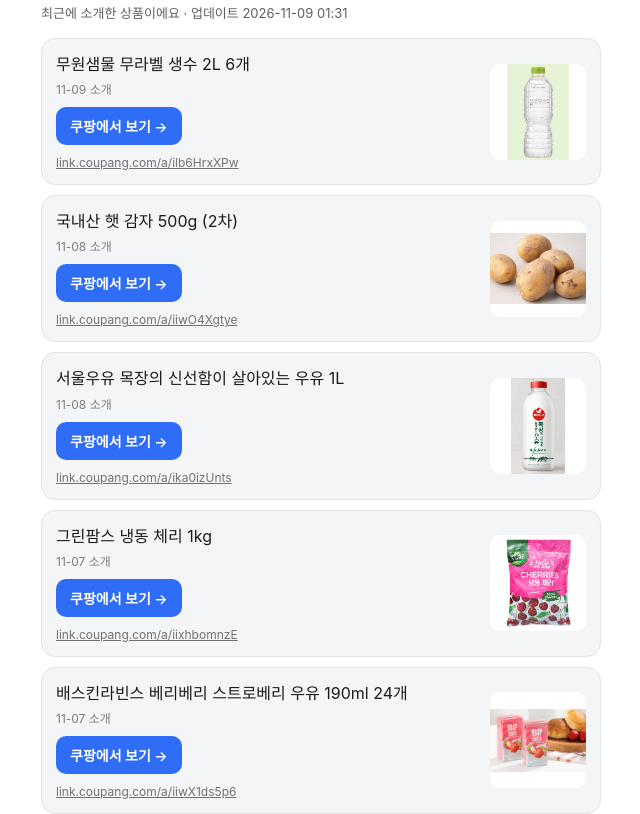
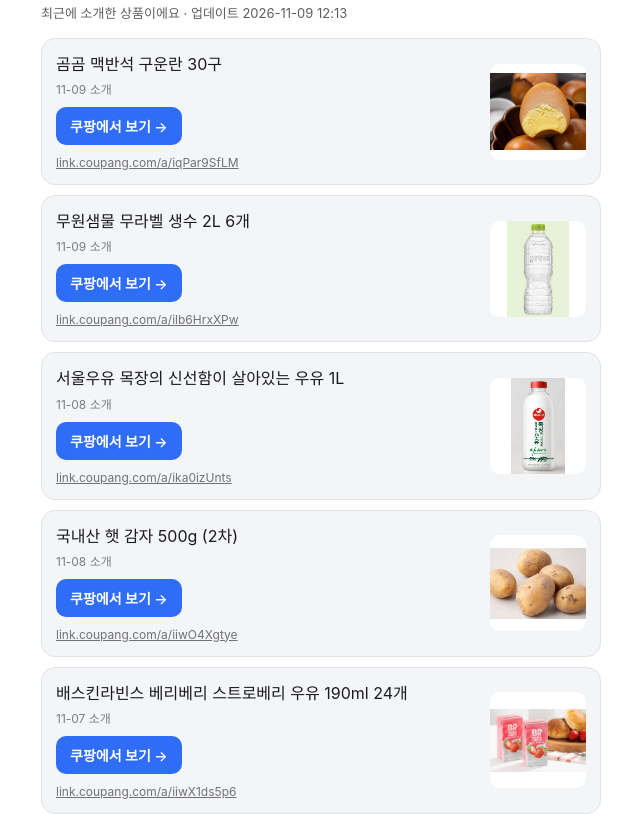
Before and after one commit to parkkyungdo/coupang-reels, a plain HTML site: page index.html in a window 1280 px wide. Shown: the part 143-957 px from the top of the page, without its empty margins (319-959 px from the left). Drawn offline with Linux system fonts and the light colour scheme.

Commit message:
update link page

```diff
--- a/index.html
+++ b/index.html
@@ -28,20 +28,20 @@
 <main>
   <div class="ad"><b>[광고]</b>이 게시물은 쿠팡 파트너스 활동의 일환으로, 이에 따른 일정액의 수수료를 제공받습니다.</div>
   <h1>오늘의 상품</h1>
-  <p class="sub">최근에 소개한 상품이에요 · 업데이트 2026-11-09 01:31</p>
+  <p class="sub">최근에 소개한 상품이에요 · 업데이트 2026-11-09 12:13</p>
   <ul>
+    <li><div class="info"><span class="name">곰곰 맥반석 구운란 30구</span><span class="date">11-09 소개</span><a class="btn" href="https://link.coupang.com/a/iqPar9SfLM" target="_blank" rel="sponsored nofollow noopener">쿠팡에서 보기 →</a><a class="url" href="https://link.coupang.com/a/iqPar9SfLM" target="_blank" rel="sponsored nofollow noopener">link.coupang.com/a/iqPar9SfLM</a></div><img class="pic" src="page_images/iqPar9SfLM.png" alt="" loading="lazy"></li>
     <li><div class="info"><span class="name">무원샘물 무라벨 생수 2L 6개</span><span class="date">11-09 소개</span><a class="btn" href="https://link.coupang.com/a/ilb6HrxXPw" target="_blank" rel="sponsored nofollow noopener">쿠팡에서 보기 →</a><a class="url" href="https://link.coupang.com/a/ilb6HrxXPw" target="_blank" rel="sponsored nofollow noopener">link.coupang.com/a/ilb6HrxXPw</a></div><img class="pic" src="page_images/ilb6HrxXPw.png" alt="" loading="lazy"></li>
+    <li><div class="info"><span class="name">서울우유 목장의 신선함이 살아있는 우유 1L</span><span class="date">11-08 소개</span><a class="btn" href="https://link.coupang.com/a/ika0izUnts" target="_blank" rel="sponsored nofollow noopener">쿠팡에서 보기 →</a><a class="url" href="https://link.coupang.com/a/ika0izUnts" target="_blank" rel="sponsored nofollow noopener">link.coupang.com/a/ika0izUnts</a></div><img class="pic" src="page_images/ika0izUnts.png" alt="" loading="lazy"></li>
     <li><div class="info"><span class="name">국내산 햇 감자 500g (2차)</span><span class="date">11-08 소개</span><a class="btn" href="https://link.coupang.com/a/iiwO4Xgtye" target="_blank" rel="sponsored nofollow noopener">쿠팡에서 보기 →</a><a class="url" href="https://link.coupang.com/a/iiwO4Xgtye" target="_blank" rel="sponsored nofollow noopener">link.coupang.com/a/iiwO4Xgtye</a></div><img class="pic" src="page_images/iiwO4Xgtye.png" alt="" loading="lazy"></li>
-    <li><div class="info"><span class="name">서울우유 목장의 신선함이 살아있는 우유 1L</span><span class="date">11-08 소개</span><a class="btn" href="https://link.coupang.com/a/ika0izUnts" target="_blank" rel="sponsored nofollow noopener">쿠팡에서 보기 →</a><a class="url" href="https://link.coupang.com/a/ika0izUnts" target="_blank" rel="sponsored nofollow noopener">link.coupang.com/a/ika0izUnts</a></div><img class="pic" src="page_images/ika0izUnts.png" alt="" loading="lazy"></li>
+    <li><div class="info"><span class="name">배스킨라빈스 베리베리 스트로베리 우유 190ml 24개</span><span class="date">11-07 소개</span><a class="btn" href="https://link.coupang.com/a/iiwX1ds5p6" target="_blank" rel="sponsored nofollow noopener">쿠팡에서 보기 →</a><a class="url" href="https://link.coupang.com/a/iiwX1ds5p6" target="_blank" rel="sponsored nofollow noopener">link.coupang.com/a/iiwX1ds5p6</a></div><img class="pic" src="page_images/iiwX1ds5p6.png" alt="" loading="lazy"></li>
     <li><div class="info"><span class="name">그린팜스 냉동 체리 1kg</span><span class="date">11-07 소개</span><a class="btn" href="https://link.coupang.com/a/iixhbomnzE" target="_blank" rel="sponsored nofollow noopener">쿠팡에서 보기 →</a><a class="url" href="https://link.coupang.com/a/iixhbomnzE" target="_blank" rel="sponsored nofollow noopener">link.coupang.com/a/iixhbomnzE</a></div><img class="pic" src="page_images/iixhbomnzE.png" alt="" loading="lazy"></li>
-    <li><div class="info"><span class="name">배스킨라빈스 베리베리 스트로베리 우유 190ml 24개</span><span class="date">11-07 소개</span><a class="btn" href="https://link.coupang.com/a/iiwX1ds5p6" target="_blank" rel="sponsored nofollow noopener">쿠팡에서 보기 →</a><a class="url" href="https://link.coupang.com/a/iiwX1ds5p6" target="_blank" rel="sponsored nofollow noopener">link.coupang.com/a/iiwX1ds5p6</a></div><img class="pic" src="page_images/iiwX1ds5p6.png" alt="" loading="lazy"></li>
+    <li><div class="info"><span class="name">신라명과 달보드레카스테라 5개입</span><span class="date">11-06 소개</span><a class="btn" href="https://link.coupang.com/a/iqOw3CQlxY" target="_blank" rel="sponsored nofollow noopener">쿠팡에서 보기 →</a><a class="url" href="https://link.coupang.com/a/iqOw3CQlxY" target="_blank" rel="sponsored nofollow noopener">link.coupang.com/a/iqOw3CQlxY</a></div><img class="pic" src="page_images/iqOw3CQlxY.png" alt="" loading="lazy"></li>
     <li><div class="info"><span class="name">프레시몬 컷팅 파인애플 스틱 1kg</span><span class="date">11-06 소개</span><a class="btn" href="https://link.coupang.com/a/iixcoaG7Gu" target="_blank" rel="sponsored nofollow noopener">쿠팡에서 보기 →</a><a class="url" href="https://link.coupang.com/a/iixcoaG7Gu" target="_blank" rel="sponsored nofollow noopener">link.coupang.com/a/iixcoaG7Gu</a></div><img class="pic" src="page_images/iixcoaG7Gu.png" alt="" loading="lazy"></li>
-    <li><div class="info"><span class="name">신라명과 달보드레카스테라 5개입</span><span class="date">11-06 소개</span><a class="btn" href="https://link.coupang.com/a/iqOw3CQlxY" target="_blank" rel="sponsored nofollow noopener">쿠팡에서 보기 →</a><a class="url" href="https://link.coupang.com/a/iqOw3CQlxY" target="_blank" rel="sponsored nofollow noopener">link.coupang.com/a/iqOw3CQlxY</a></div><img class="pic" src="page_images/iqOw3CQlxY.png" alt="" loading="lazy"></li>
+    <li><div class="info"><span class="name">곰곰 아삭한 콩나물 500g</span><span class="date">11-05 소개</span><a class="btn" href="https://link.coupang.com/a/ika4boLWto" target="_blank" rel="sponsored nofollow noopener">쿠팡에서 보기 →</a><a class="url" href="https://link.coupang.com/a/ika4boLWto" target="_blank" rel="sponsored nofollow noopener">link.coupang.com/a/ika4boLWto</a></div><img class="pic" src="page_images/ika4boLWto.png" alt="" loading="lazy"></li>
     <li><div class="info"><span class="name">설야멱적 제주흑돼지 간장불고기 1kg</span><span class="date">11-05 소개</span><a class="btn" href="https://link.coupang.com/a/iiw4hZe85s" target="_blank" rel="sponsored nofollow noopener">쿠팡에서 보기 →</a><a class="url" href="https://link.coupang.com/a/iiw4hZe85s" target="_blank" rel="sponsored nofollow noopener">link.coupang.com/a/iiw4hZe85s</a></div><img class="pic" src="page_images/iiw4hZe85s.png" alt="" loading="lazy"></li>
-    <li><div class="info"><span class="name">곰곰 아삭한 콩나물 500g</span><span class="date">11-05 소개</span><a class="btn" href="https://link.coupang.com/a/ika4boLWto" target="_blank" rel="sponsored nofollow noopener">쿠팡에서 보기 →</a><a class="url" href="https://link.coupang.com/a/ika4boLWto" target="_blank" rel="sponsored nofollow noopener">link.coupang.com/a/ika4boLWto</a></div><img class="pic" src="page_images/ika4boLWto.png" alt="" loading="lazy"></li>
-    <li><div class="info"><span class="name">신선한 대란 30구</span><span class="date">11-04 소개</span><a class="btn" href="https://link.coupang.com/a/ikaP12R9EG" target="_blank" rel="sponsored nofollow noopener">쿠팡에서 보기 →</a><a class="url" href="https://link.coupang.com/a/ikaP12R9EG" target="_blank" rel="sponsored nofollow noopener">link.coupang.com/a/ikaP12R9EG</a></div><img class="pic" src="page_images/ikaP12R9EG.png" alt="" loading="lazy"></li>
+    <li><div class="info"><span class="name">국내산 양파 1kg(대)</span><span class="date">11-04 소개</span><a class="btn" href="https://link.coupang.com/a/iiwz8EJEHc" target="_blank" rel="sponsored nofollow noopener">쿠팡에서 보기 →</a><a class="url" href="https://link.coupang.com/a/iiwz8EJEHc" target="_blank" rel="sponsored nofollow noopener">link.coupang.com/a/iiwz8EJEHc</a></div><img class="pic" src="page_images/iiwz8EJEHc.png" alt="" loading="lazy"></li>
     <li><div class="info"><span class="name">코카콜라 제로 190ml 30개</span><span class="date">11-04 소개</span><a class="btn" href="https://link.coupang.com/a/ikaMCPBMSi" target="_blank" rel="sponsored nofollow noopener">쿠팡에서 보기 →</a><a class="url" href="https://link.coupang.com/a/ikaMCPBMSi" target="_blank" rel="sponsored nofollow noopener">link.coupang.com/a/ikaMCPBMSi</a></div><img class="pic" src="page_images/ikaMCPBMSi.png" alt="" loading="lazy"></li>
-    <li><div class="info"><span class="name">국내산 양파 1kg(대)</span><span class="date">11-04 소개</span><a class="btn" href="https://link.coupang.com/a/iiwz8EJEHc" target="_blank" rel="sponsored nofollow noopener">쿠팡에서 보기 →</a><a class="url" href="https://link.coupang.com/a/iiwz8EJEHc" target="_blank" rel="sponsored nofollow noopener">link.coupang.com/a/iiwz8EJEHc</a></div><img class="pic" src="page_images/iiwz8EJEHc.png" alt="" loading="lazy"></li>
   </ul>
   <footer>가격과 재고는 수시로 바뀌어요. 정확한 내용은 쿠팡에서 확인해 주세요.</footer>
 </main>
```
Also changed, not shown: page_images/ikaP12R9EG.png (deleted), page_images/iqPar9SfLM.png (added).
